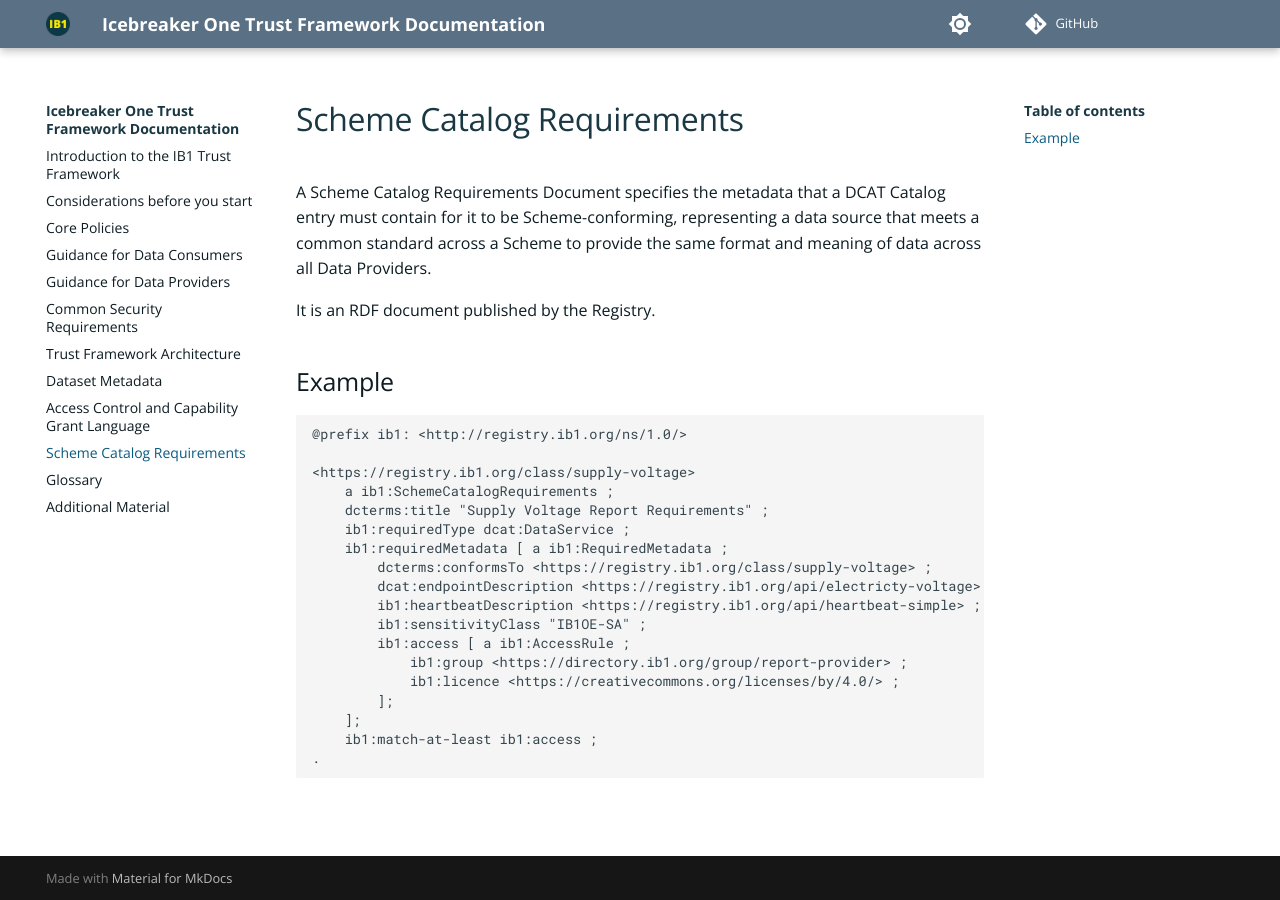
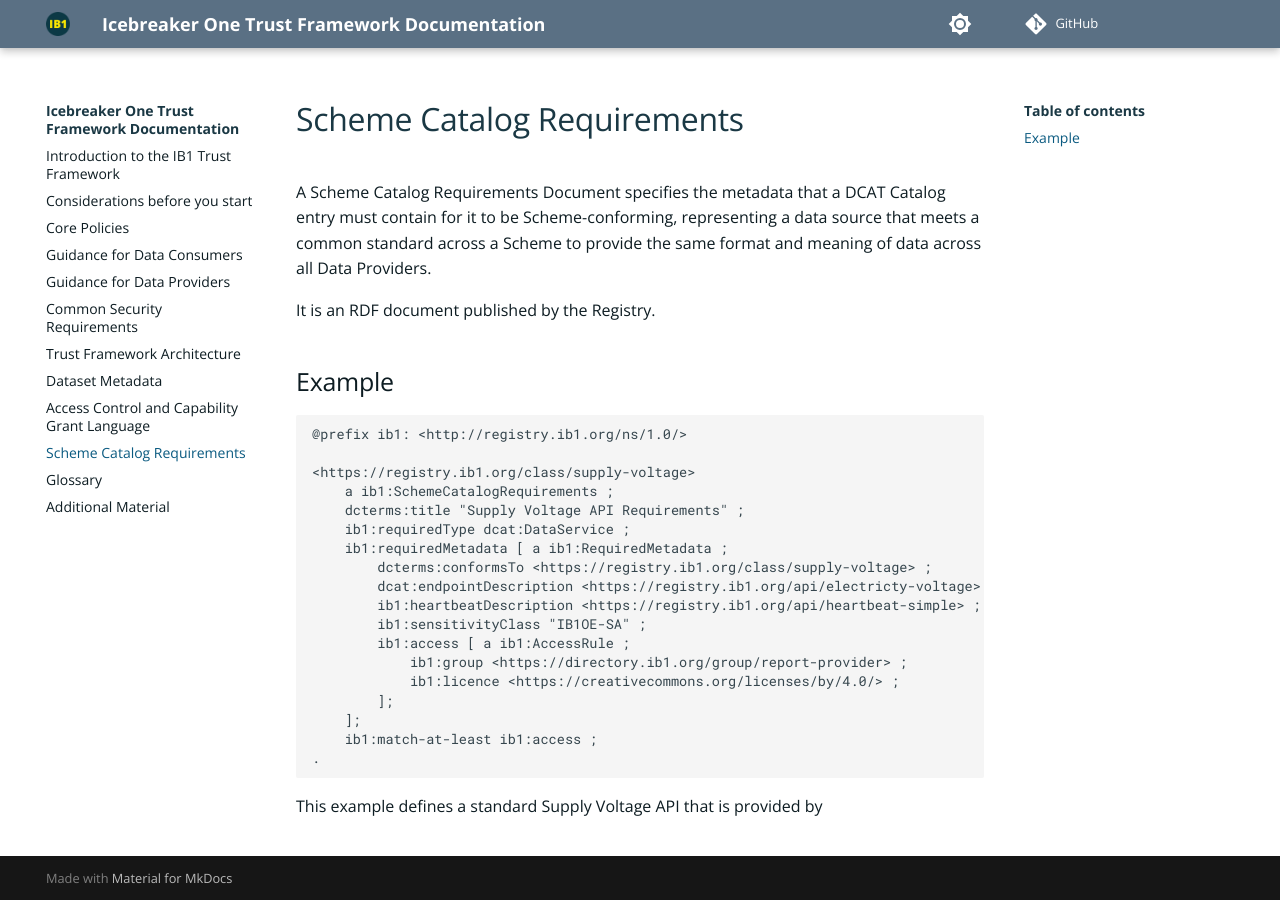
Before and after one commit to icebreakerone/ib1-technical-docs, an MkDocs documentation site: the page built from docs/scheme_catalog_requirements.md, in a window 1280 px wide. Built offline with MkDocs 1.6.1 and Material for MkDocs 9.7.7, drawn with Linux system fonts in a browser that asks for light colours; plug-ins that fetch from the network failed and are left out; comment, search, counter and statistics services are not loaded; the version menu is left out.

Commit message:
docs/scheme_catalog_requirements.md updated from https://stackedit.net/

````diff
--- a/docs/scheme_catalog_requirements.md
+++ b/docs/scheme_catalog_requirements.md
@@ -12,7 +12,7 @@ It is an RDF document published by the Registry.
 
 <https://registry.ib1.org/class/supply-voltage>
 	a ib1:SchemeCatalogRequirements ;
-	dcterms:title "Supply Voltage Report Requirements" ;
+	dcterms:title "Supply Voltage API Requirements" ;
 	ib1:requiredType dcat:DataService ;
 	ib1:requiredMetadata [ a ib1:RequiredMetadata ;
 	    dcterms:conformsTo <https://registry.ib1.org/class/supply-voltage> ;
@@ -28,7 +28,7 @@ It is an RDF document published by the Registry.
 .
 ```
 
-
+This example defines a standard Supply Voltage API that is provided by
 <!--stackedit_data:
-eyJoaXN0b3J5IjpbMTc3MjAwMjUyOCwxMjY4ODM2NzA4XX0=
+eyJoaXN0b3J5IjpbLTkwNDMzMzQyNiwxMjY4ODM2NzA4XX0=
 -->
````
